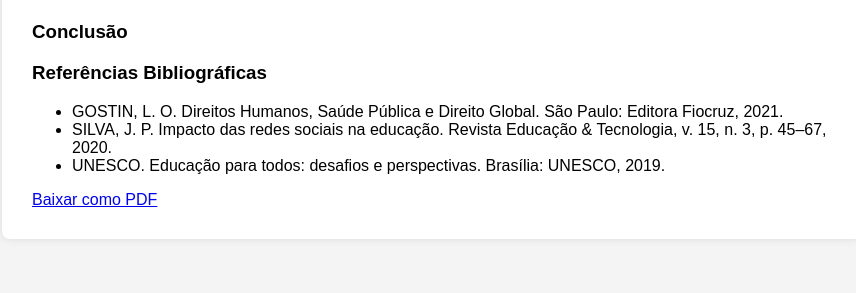
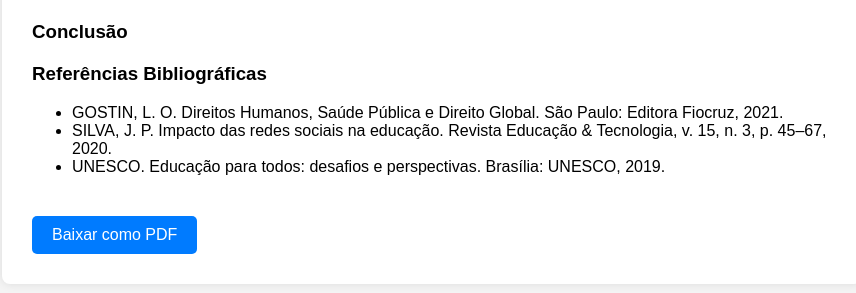
Before and after one commit to Samuel192801/seminario-ia, a Flask app: template templates/resultado.html in a window 1280 px wide. Shown: the part 106-399 px from the top of the page, without its empty margins (208-1064 px from the left). Run offline with Flask 3, Linux system fonts and the light colour scheme; the template is opened without the code that fills it, so the values that code supplies are empty.

Commit message:
Update style.css

```diff
--- a/static/style.css
+++ b/static/style.css
@@ -13,9 +13,24 @@ body {
   box-shadow: 0 0 10px rgba(0,0,0,0.1);
 }
 
-input, button {
-  padding: 10px;
-  margin-top: 10px;
+.page-break {
+  page-break-after: always;
+  margin-bottom: 20px;
+}
+
+img {
+  display: block;
   width: 100%;
-  box-sizing: border-box;
+  height: auto;
+  margin: 10px 0;
 }
+
+.btn {
+  display: inline-block;
+  margin-top: 20px;
+  padding: 10px 20px;
+  background-color: #007BFF;
+  color: white;
+  text-decoration: none;
+  border-radius: 5px;
+}
```
